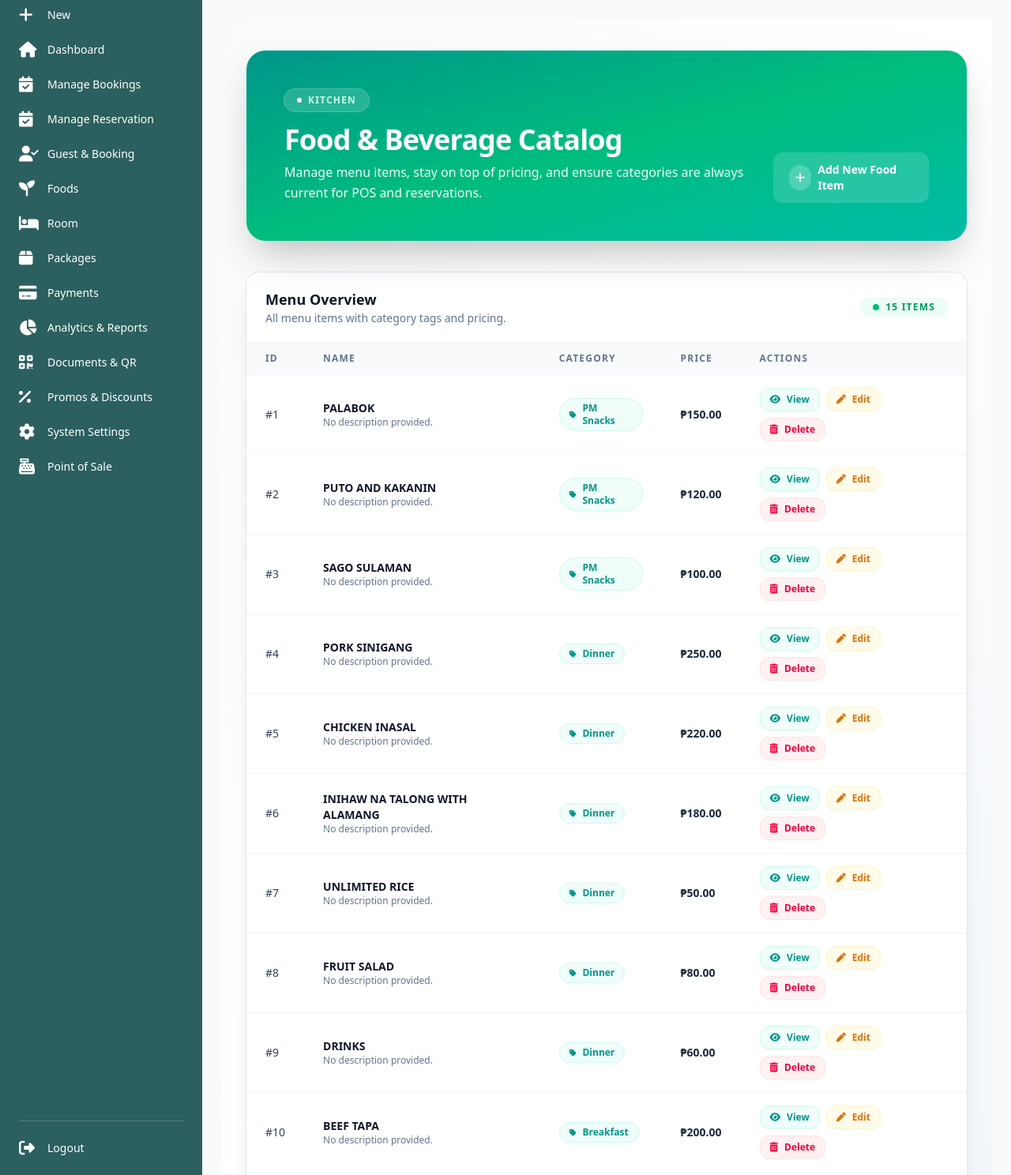
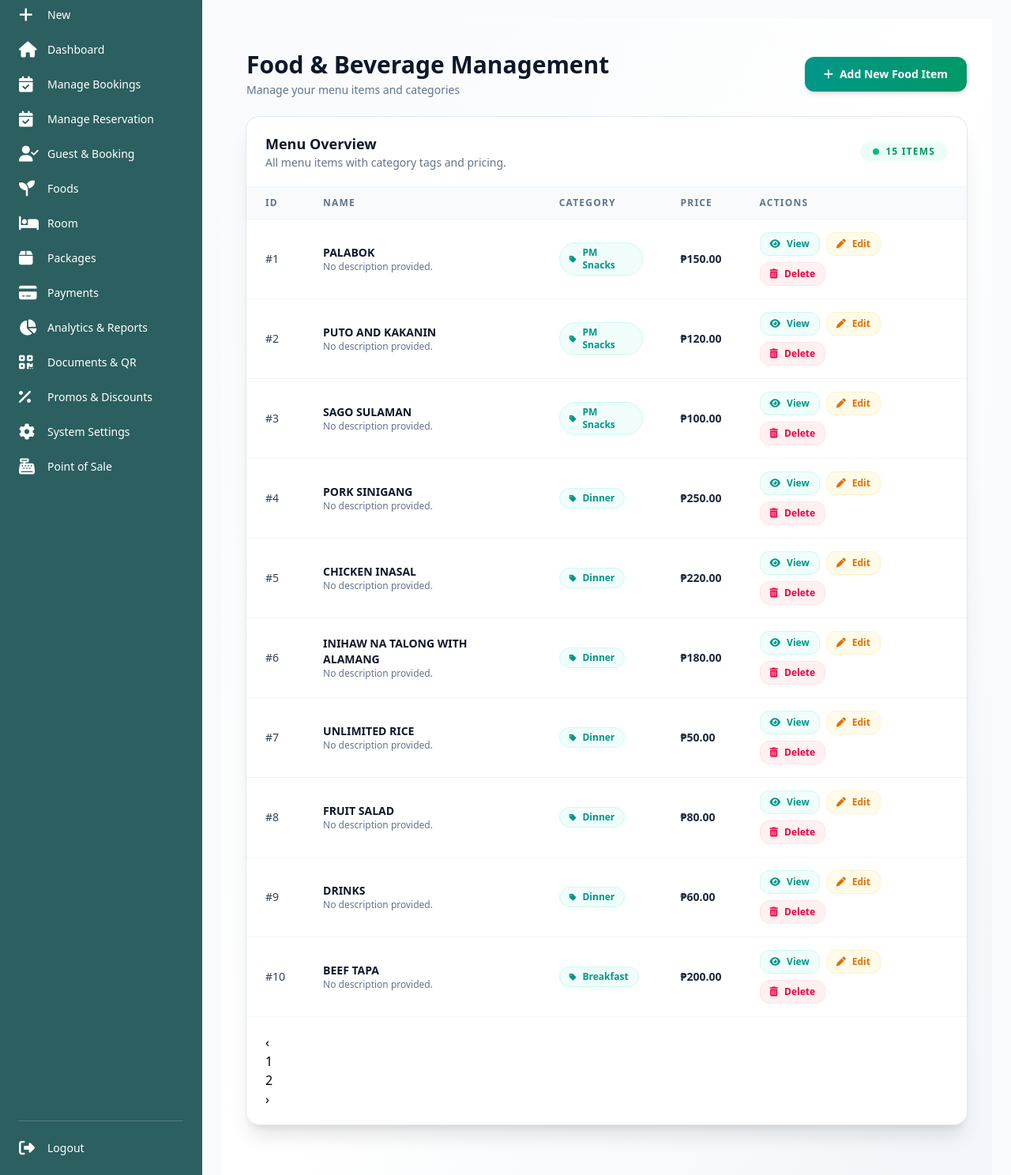
Before and after one commit to jpbreyta/laiya_grande_web, a Laravel app: page /foods in a window 1280 px wide. Shown: the part 75-1563 px from the top of the page at 79% size. Run offline with Laravel 12, Linux system fonts and the light colour scheme; data comes from the database, SQL or seed files in the repository; data that the repository does not hold is empty; style sheets or scripts are compiled from the project's sources.

Commit message:
fix layout of food's index file as well

```diff
--- a/resources/views/admin/foods/index.blade.php
+++ b/resources/views/admin/foods/index.blade.php
@@ -2,31 +2,18 @@
 
 @section('content')
     <section class="min-h-screen bg-gradient-to-br from-slate-50 via-white to-slate-100 py-10">
-        <div class="max-w-7xl mx-auto px-4 sm:px-6 lg:px-8 space-y-10">
-            <div class="relative overflow-hidden rounded-3xl bg-gradient-to-br from-teal-600 via-emerald-500 to-teal-500 text-white shadow-2xl">
-                <div class="relative p-8 md:p-12">
-                    <div class="flex flex-col md:flex-row md:items-end md:justify-between gap-6">
-                        <div class="space-y-4">
-                            <span class="inline-flex items-center gap-2 px-4 py-1.5 text-xs font-semibold uppercase tracking-widest rounded-full bg-white/15 text-emerald-100 ring-1 ring-white/30">
-                                <span class="h-1.5 w-1.5 rounded-full bg-white"></span>
-                                Kitchen
-                            </span>
-                            <div class="space-y-2">
-                                <h1 class="text-3xl md:text-4xl font-black tracking-tight">Food &amp; Beverage Catalog</h1>
-                                <p class="max-w-2xl text-emerald-50 text-sm md:text-base leading-relaxed">
-                                    Manage menu items, stay on top of pricing, and ensure categories are always current for POS and reservations.
-                                </p>
-                            </div>
-                        </div>
-                        <a href="{{ route('admin.foods.create') }}"
-                            class="group inline-flex items-center justify-center gap-2 rounded-xl bg-white/15 px-5 py-3 text-sm font-semibold text-white transition-all duration-200 hover:bg-white hover:text-teal-600">
-                            <span class="flex h-8 w-8 items-center justify-center rounded-full bg-white/20 group-hover:bg-teal-600/10">
-                                <i class="fas fa-plus"></i>
-                            </span>
-                            Add New Food Item
-                        </a>
-                    </div>
+        <div class="max-w-7xl mx-auto px-4 sm:px-6 lg:px-8 space-y-6">
+            <!-- Top Action Bar -->
+            <div class="flex flex-col sm:flex-row sm:items-center sm:justify-between gap-4 mb-6">
+                <div>
+                    <h1 class="text-2xl md:text-3xl font-bold text-slate-900">Food &amp; Beverage Management</h1>
+                    <p class="text-sm text-slate-500 mt-1">Manage your menu items and categories</p>
                 </div>
+                <a href="{{ route('admin.foods.create') }}"
+                    class="inline-flex items-center justify-center gap-2 rounded-xl bg-gradient-to-r from-teal-600 to-emerald-600 hover:from-teal-700 hover:to-emerald-700 text-white px-6 py-3 text-sm font-semibold shadow-md hover:shadow-lg transform hover:scale-[1.02] transition-all duration-200 whitespace-nowrap">
+                    <i class="fas fa-plus"></i>
+                    Add New Food Item
+                </a>
             </div>
 
             @php
```
